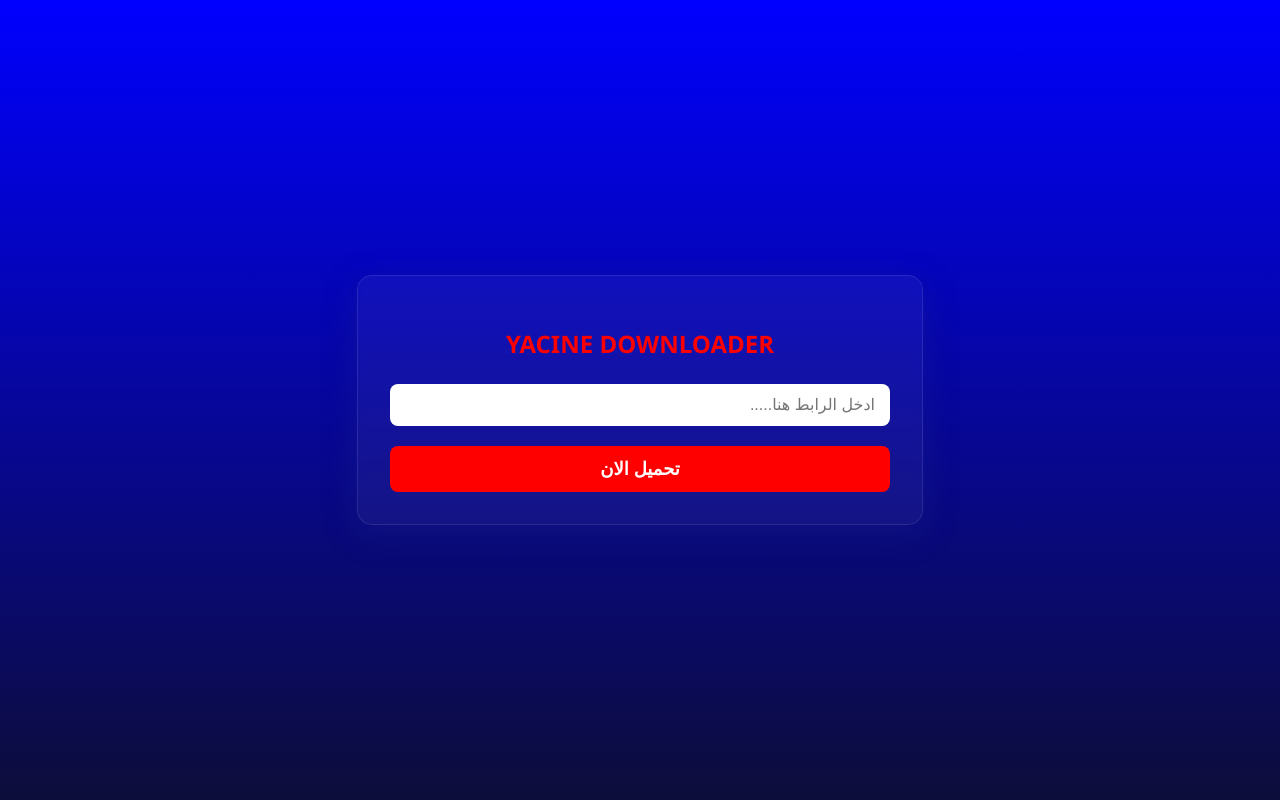
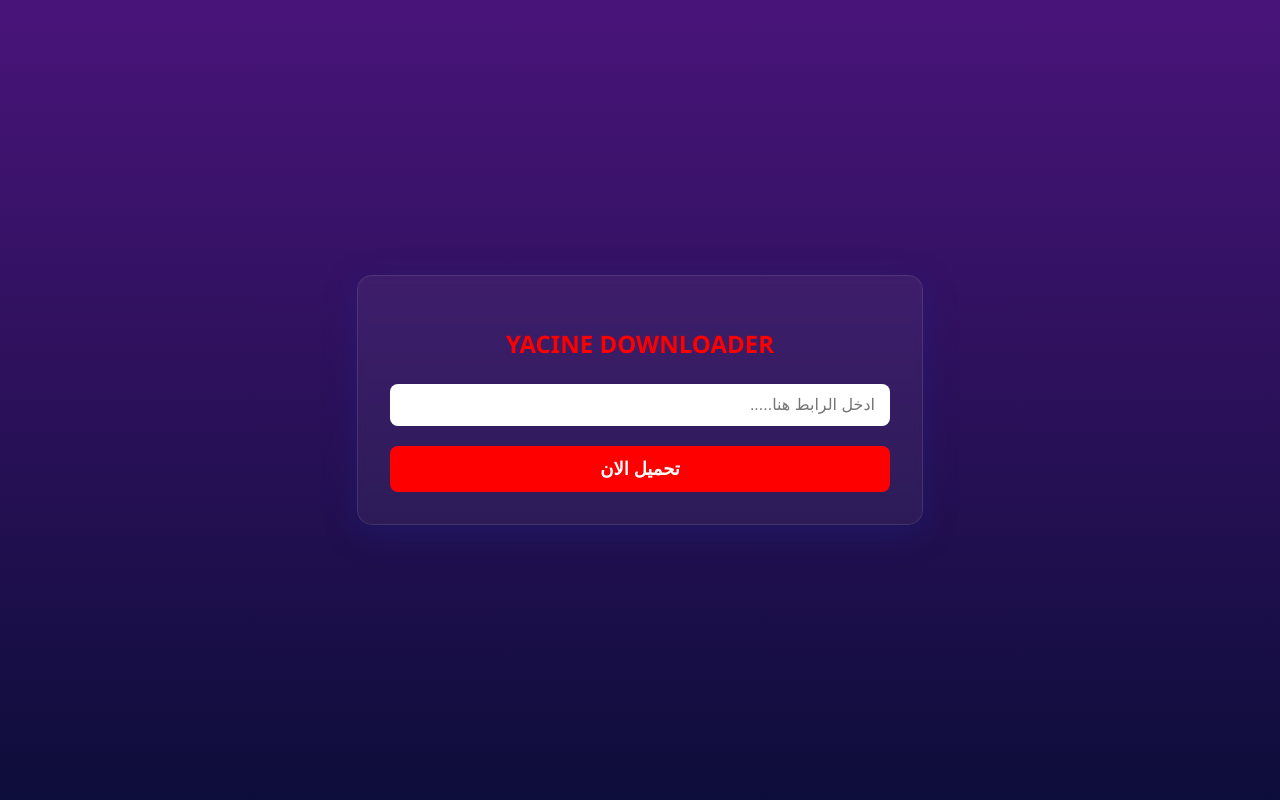
Before and after one commit to jessse2/yacine-downloader, a Flask app: page / in a window 1280 px wide. Run offline with Flask 3, Linux system fonts and the light colour scheme.

Commit message:
Change body background gradient colors

```diff
--- a/static/css/style.css
+++ b/static/css/style.css
@@ -1,5 +1,5 @@
 body {
-    background: linear-gradient(blue,rgb(13, 13, 58));
+    background: linear-gradient(rgb(73, 20, 122),rgb(13, 13, 58));
     color: #ffffff;
     font-family: 'Segoe UI', Tahoma, Geneva, Verdana, sans-serif;
     display: flex;
```
